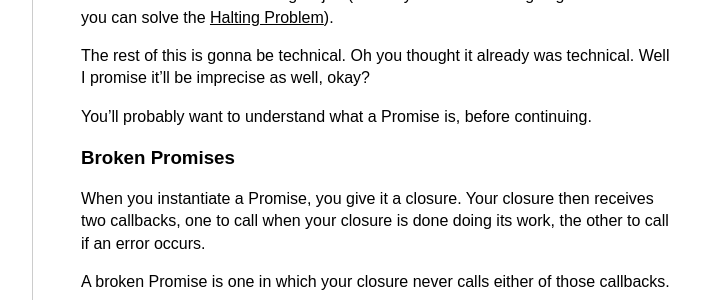
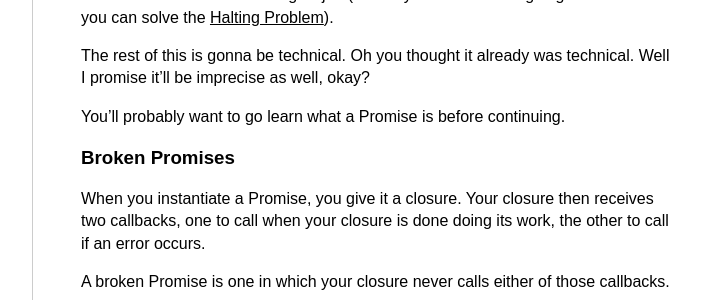
Before and after one commit to dankuck/dankuck.github.io, a Jekyll site: the page built from _posts/2017-02-24-broken-js-promises.md, in a window 1280 px wide and 900 px high, scrolled down 759 px. Shown: the part 152-452 px from the top of the window, without its empty margins (208-909 px from the left). Built offline with Jekyll 4.4.1, drawn with Linux system fonts in a browser that asks for light colours; comment, search, counter and statistics services are not loaded.

Commit message:
Better language

```diff
--- a/_posts/2017-02-24-broken-js-promises.md
+++ b/_posts/2017-02-24-broken-js-promises.md
@@ -19,7 +19,7 @@ The fact is that you can't be sure he won't come back and you can't be sure that
 
 The rest of this is gonna be technical. Oh you thought it already was technical. Well I promise it'll be imprecise as well, okay?
 
-You'll probably want to understand what a Promise is, before continuing.
+You'll probably want to go learn what a Promise is before continuing.
 
 <h3>Broken Promises</h3>
 
```
